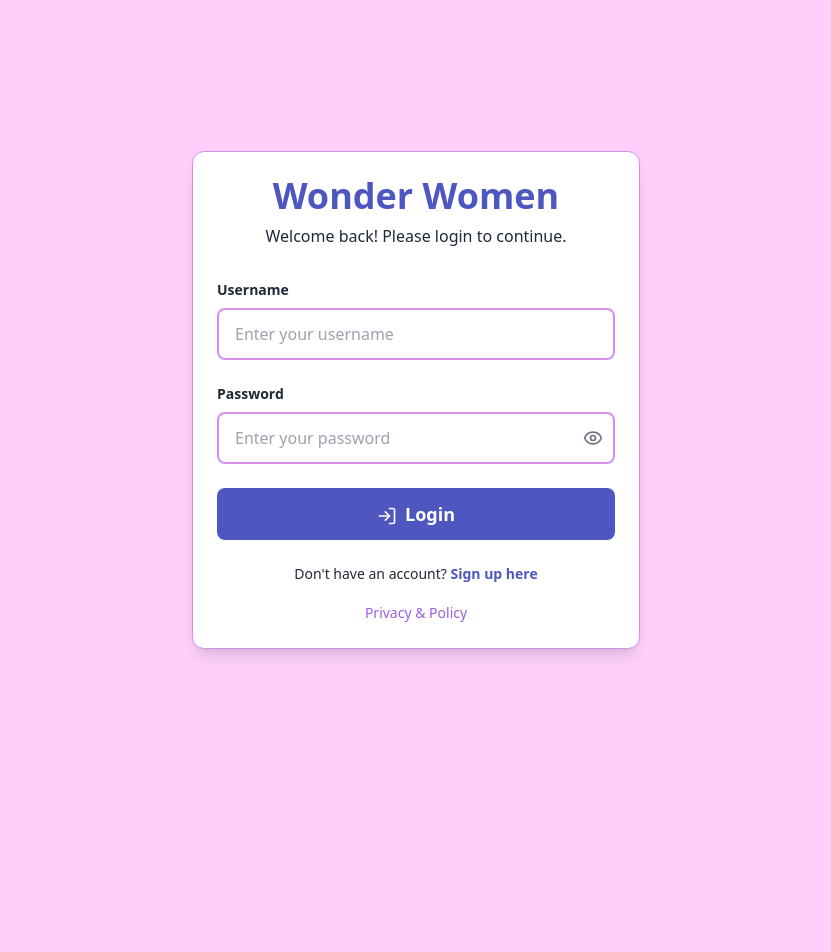
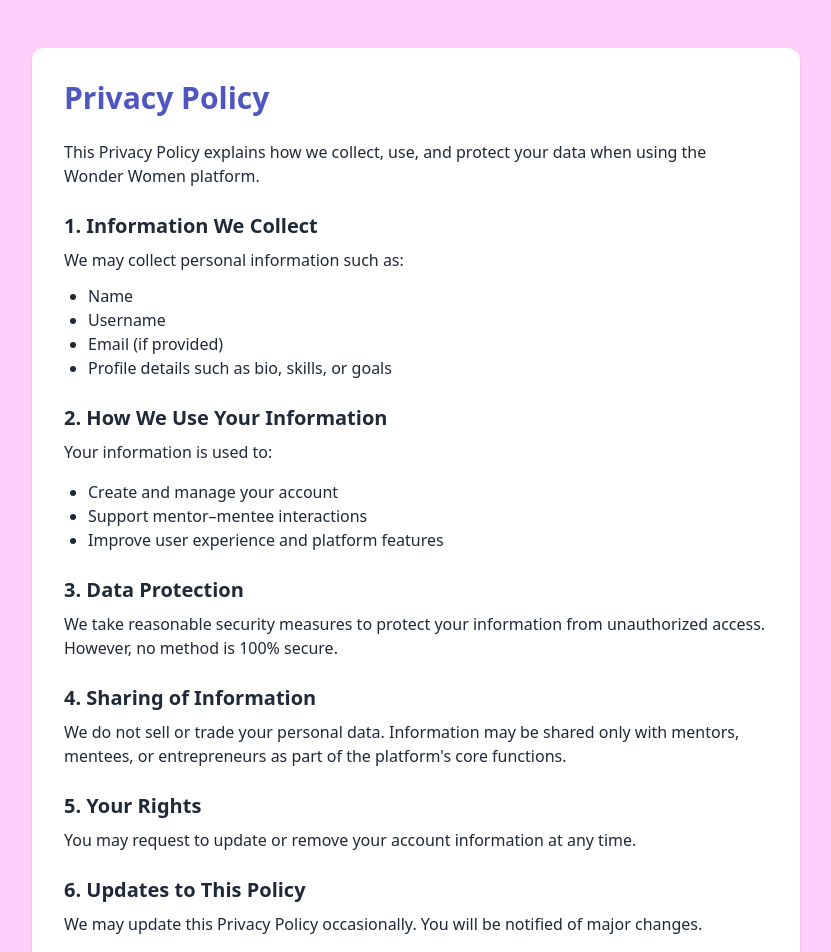
Before and after one commit to elson1018/cse241-project, a React (Vite) app: page /privacy-policy in a window 1280 px wide. Before the commit this address led to /login. Shown: the top 952 px of the page, without its empty margins (224-1055 px from the left). Before the commit the page ends 800 px from the top, so only its background shows below. Built offline with nearby package versions, Linux system fonts and the light colour scheme.

Commit message:
Add privacy policy page and the tickbox in signup page

```diff
--- a/src/App.jsx
+++ b/src/App.jsx
@@ -9,6 +9,7 @@
 import MentorshipMatch from './pages/MentorshipMatch';
 import Marketplace from './pages/Marketplace';
 import CommunityForum from './pages/CommunityForum';
+import PrivacyPolicy from './pages/PrivacyPolicy';
 
 const ProtectedRoute = ({ children }) => {
   const { currentUser } = useAuth();
@@ -23,6 +24,7 @@
           <Routes>
             <Route path="/login" element={<Login />} />
             <Route path="/signup" element={<Signup />} />
+            <Route path="/privacy-policy" element={<PrivacyPolicy />} />
             <Route
               path="/*"
               element={
--- /dev/null
+++ b/src/pages/PrivacyPolicy.jsx
@@ -0,0 +1,72 @@
+
+const monthNames = [
+  "January", "February", "March", "April", "May", "June",
+  "July", "August", "September", "October", "November", "December"
+];
+
+const PrivacyPolicy = () => {
+    const now = new Date();
+    const month = monthNames[now.getMonth()];
+    const year = now.getFullYear();
+
+  return (
+    <div className="min-h-screen bg-background py-12 px-6">
+      <div className="max-w-3xl mx-auto bg-white p-8 rounded-xl shadow">
+        <h1 className="text-3xl font-bold text-primary mb-6">Privacy Policy</h1>
+
+        <p className="mb-4 text-text-main">
+          This Privacy Policy explains how we collect, use, and protect your data when using the Wonder Women platform.
+        </p>
+
+        <h2 className="text-xl font-semibold mt-6 mb-2">1. Information We Collect</h2>
+        <p className="text-text-main mb-3">
+          We may collect personal information such as:
+        </p>
+        <ul className="list-disc pl-6 mb-4 text-text-main">
+          <li>Name</li>
+          <li>Username</li>
+          <li>Email (if provided)</li>
+          <li>Profile details such as bio, skills, or goals</li>
+        </ul>
+
+        <h2 className="text-xl font-semibold mt-6 mb-2">2. How We Use Your Information</h2>
+        <p className="text-text-main mb-4">
+          Your information is used to:
+        </p>
+        <ul className="list-disc pl-6 mb-4 text-text-main">
+          <li>Create and manage your account</li>
+          <li>Support mentor–mentee interactions</li>
+          <li>Improve user experience and platform features</li>
+        </ul>
+
+        <h2 className="text-xl font-semibold mt-6 mb-2">3. Data Protection</h2>
+        <p className="text-text-main mb-4">
+          We take reasonable security measures to protect your information from unauthorized access.
+          However, no method is 100% secure.
+        </p>
+
+        <h2 className="text-xl font-semibold mt-6 mb-2">4. Sharing of Information</h2>
+        <p className="text-text-main mb-4">
+          We do not sell or trade your personal data. Information may be shared only with mentors, mentees,
+          or entrepreneurs as part of the platform's core functions.
+        </p>
+
+        <h2 className="text-xl font-semibold mt-6 mb-2">5. Your Rights</h2>
+        <p className="text-text-main mb-4">
+          You may request to update or remove your account information at any time.
+        </p>
+
+        <h2 className="text-xl font-semibold mt-6 mb-2">6. Updates to This Policy</h2>
+        <p className="text-text-main mb-4">
+          We may update this Privacy Policy occasionally. You will be notified of major changes.
+        </p>
+
+        <p className="text-sm text-gray-600 mt-10">
+          Last updated: {month} {year}
+        </p>
+      </div>
+    </div>
+  );
+};
+
+export default PrivacyPolicy;
--- a/src/pages/Signup.jsx
+++ b/src/pages/Signup.jsx
@@ -192,6 +192,30 @@
               />
             </div>
 
+            <div className="flex items-start gap-3">
+              <input
+                type="checkbox"
+                id="agreement"
+                name="agreement"
+                checked={formData.agreement || false}
+                onChange={(e) =>
+                  setFormData({ ...formData, agreement: e.target.checked })
+                }
+                className="mt-1 w-5 h-5 border-2 border-accent rounded focus:ring-primary cursor-pointer"
+                required
+              />
+              <label htmlFor="agreement" className="text-sm text-text-main">
+                I have read and agree to the{' '}
+                <Link to="/privacy-policy" className="text-primary underline">
+                  Privacy Policy
+                </Link>{' '}
+                and {' '}
+                <Link to="/privacy-policy" className="text-primary underline">
+                  Terms of Use
+                </Link>
+              </label>
+            </div>
+
             <Button
               type="submit"
               variant="primary"
```
Also changed, not shown: 1 other file (tests, documents, lock files or other folders).
